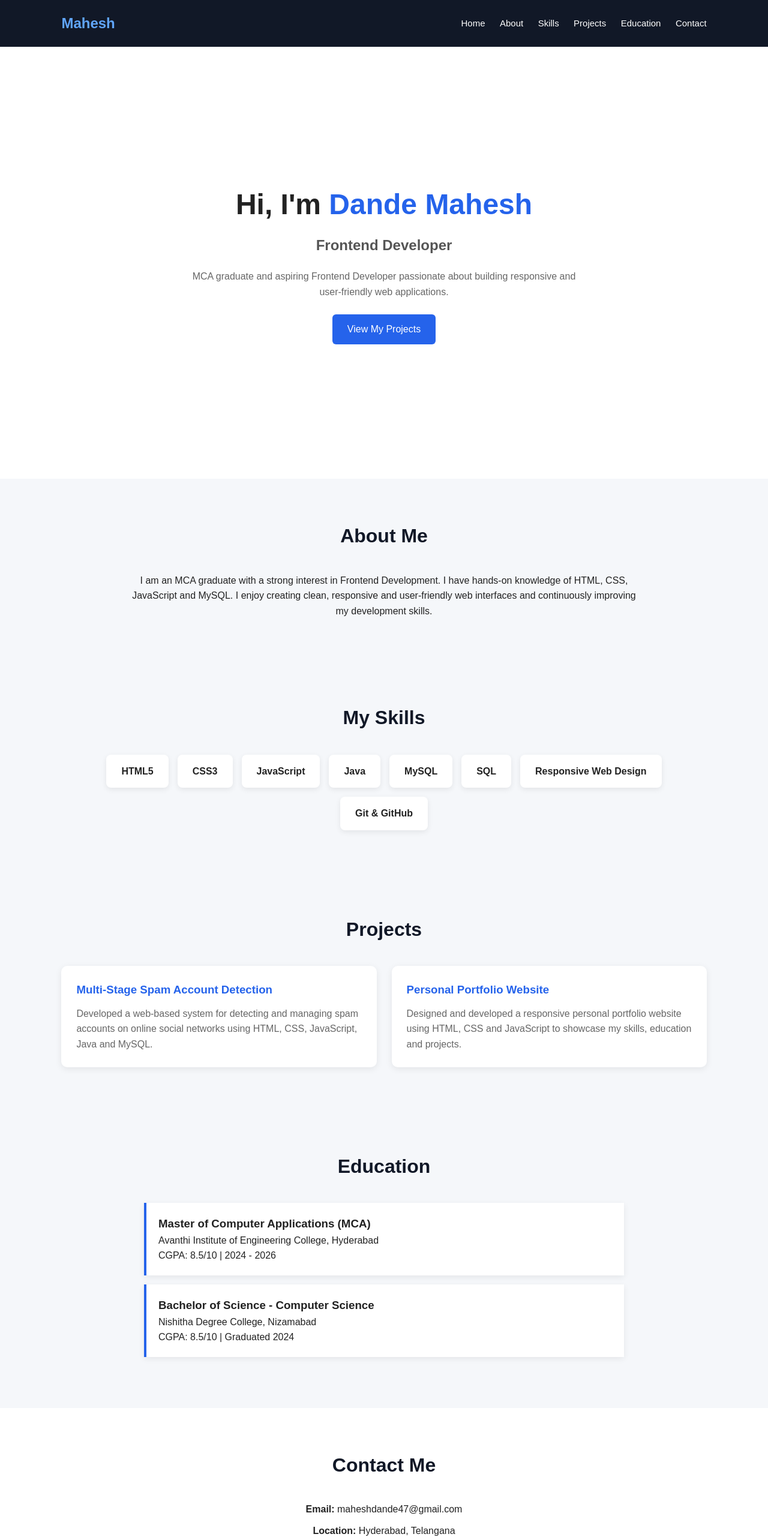
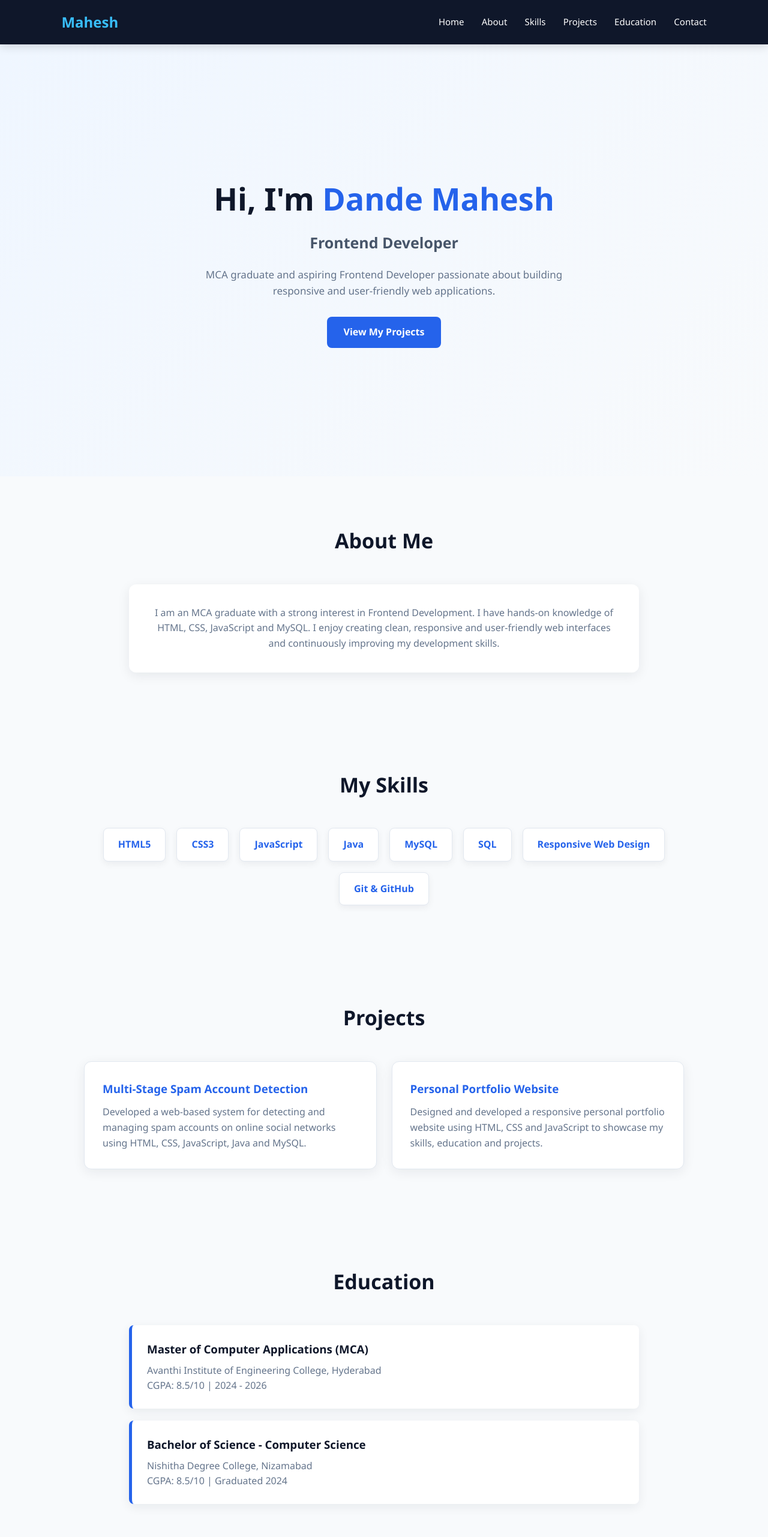
Before and after one commit to maheshdande47-ux/portfolio-website, a plain HTML site: page index.html in a window 1280 px wide. Shown: the top 2562 px of the page at 60% size. Drawn offline with Linux system fonts and the light colour scheme.

Commit message:
Update style.css

```diff
--- a/style.css
+++ b/style.css
@@ -2,7 +2,7 @@
     margin: 0;
     padding: 0;
     box-sizing: border-box;
-    font-family: Arial, sans-serif;
+    font-family: "Segoe UI", Arial, sans-serif;
 }
 
 html {
@@ -10,54 +10,69 @@ html {
 }
 
 body {
-    background: #f5f7fa;
-    color: #222;
+    background: #f8fafc;
+    color: #1e293b;
     line-height: 1.6;
 }
 
+/* Navigation */
 header {
-    background: #111827;
+    background: #0f172a;
     color: white;
-    padding: 20px 8%;
+    padding: 18px 8%;
     display: flex;
     justify-content: space-between;
     align-items: center;
     position: sticky;
     top: 0;
     z-index: 1000;
+    box-shadow: 0 3px 15px rgba(0, 0, 0, 0.15);
 }
 
 header h2 {
-    color: #60a5fa;
+    font-size: 24px;
+    color: #38bdf8;
 }
 
 nav a {
     color: white;
     text-decoration: none;
-    margin-left: 20px;
+    margin-left: 25px;
     font-size: 15px;
+    font-weight: 500;
+    transition: 0.3s;
 }
 
 nav a:hover {
-    color: #60a5fa;
+    color: #38bdf8;
 }
 
+/* Sections */
 section {
-    padding: 70px 8%;
+    padding: 80px 8%;
 }
 
+.title {
+    text-align: center;
+    font-size: 34px;
+    margin-bottom: 45px;
+    color: #0f172a;
+}
+
+/* Hero */
 .hero {
     min-height: 90vh;
     display: flex;
     justify-content: center;
     align-items: center;
     text-align: center;
-    background: white;
+    background: linear-gradient(135deg, #eff6ff, #f8fafc);
 }
 
 .hero h1 {
-    font-size: 48px;
-    margin-bottom: 10px;
+    font-size: 52px;
+    margin-bottom: 12px;
+    color: #0f172a;
 }
 
 .hero h1 span {
@@ -65,118 +80,170 @@ section {
 }
 
 .hero h3 {
-    font-size: 24px;
+    font-size: 25px;
+    color: #475569;
     margin-bottom: 20px;
-    color: #555;
 }
 
 .hero p {
-    max-width: 650px;
+    max-width: 680px;
     margin: auto;
-    color: #666;
+    color: #64748b;
+    font-size: 17px;
 }
 
 .btn {
     display: inline-block;
-    margin-top: 25px;
-    padding: 12px 25px;
+    margin-top: 30px;
+    padding: 13px 28px;
     background: #2563eb;
     color: white;
     text-decoration: none;
-    border-radius: 6px;
+    border-radius: 8px;
+    font-weight: 600;
+    transition: 0.3s;
 }
 
 .btn:hover {
     background: #1d4ed8;
+    transform: translateY(-2px);
 }
 
-.title {
-    text-align: center;
-    font-size: 32px;
-    margin-bottom: 35px;
-    color: #111827;
-}
-
+/* About */
 .about {
     max-width: 850px;
     margin: auto;
     text-align: center;
+    background: white;
+    padding: 35px;
+    border-radius: 12px;
+    box-shadow: 0 5px 20px rgba(15, 23, 42, 0.08);
 }
 
+.about p {
+    color: #64748b;
+    font-size: 16px;
+}
+
+/* Skills */
 .skills {
     display: flex;
     justify-content: center;
     flex-wrap: wrap;
-    gap: 15px;
+    gap: 18px;
 }
 
 .skill {
     background: white;
-    padding: 15px 25px;
+    padding: 14px 24px;
     border-radius: 8px;
-    box-shadow: 0 3px 10px rgba(0, 0, 0, 0.08);
-    font-weight: bold;
+    border: 1px solid #e2e8f0;
+    color: #2563eb;
+    font-weight: 600;
+    box-shadow: 0 4px 12px rgba(15, 23, 42, 0.06);
+    transition: 0.3s;
 }
 
+.skill:hover {
+    transform: translateY(-4px);
+    box-shadow: 0 8px 20px rgba(15, 23, 42, 0.12);
+}
+
+/* Projects */
 .projects {
     display: grid;
-    grid-template-columns: repeat(auto-fit, minmax(280px, 1fr));
+    grid-template-columns: repeat(auto-fit, minmax(290px, 1fr));
     gap: 25px;
+    max-width: 1000px;
+    margin: auto;
 }
 
 .project {
     background: white;
-    padding: 25px;
-    border-radius: 10px;
-    box-shadow: 0 3px 12px rgba(0, 0, 0, 0.08);
+    padding: 30px;
+    border-radius: 12px;
+    border: 1px solid #e2e8f0;
+    box-shadow: 0 5px 20px rgba(15, 23, 42, 0.07);
+    transition: 0.3s;
+}
+
+.project:hover {
+    transform: translateY(-6px);
+    box-shadow: 0 12px 25px rgba(15, 23, 42, 0.12);
 }
 
 .project h3 {
+    color: #2563eb;
     margin-bottom: 12px;
-    color: #2563eb;
 }
 
 .project p {
-    color: #666;
+    color: #64748b;
 }
 
+/* Education */
 .education {
-    max-width: 800px;
+    max-width: 850px;
     margin: auto;
 }
 
 .education-item {
     background: white;
-    padding: 20px;
-    margin-bottom: 15px;
-    border-left: 4px solid #2563eb;
-    box-shadow: 0 3px 10px rgba(0, 0, 0, 0.07);
+    padding: 25px;
+    margin-bottom: 20px;
+    border-left: 5px solid #2563eb;
+    border-radius: 8px;
+    box-shadow: 0 5px 18px rgba(15, 23, 42, 0.07);
 }
 
+.education-item h3 {
+    color: #0f172a;
+    margin-bottom: 8px;
+}
+
+.education-item p {
+    color: #64748b;
+}
+
+/* Contact */
 .contact {
     text-align: center;
-    background: white;
+    background: #eff6ff;
 }
 
 .contact p {
-    margin: 10px;
+    margin: 8px;
+    color: #475569;
 }
 
+/* Footer */
 footer {
     text-align: center;
-    padding: 20px;
-    background: #111827;
+    padding: 22px;
+    background: #0f172a;
     color: white;
 }
 
+/* Mobile Responsive */
 @media (max-width: 700px) {
+
     header {
         flex-direction: column;
-        gap: 10px;
+        gap: 12px;
+        padding: 15px 5%;
     }
 
     nav a {
         margin: 0 7px;
+        font-size: 13px;
+    }
+
+    section {
+        padding: 60px 5%;
+    }
+
+    .hero {
+        min-height: 80vh;
     }
 
     .hero h1 {
@@ -186,4 +253,16 @@ footer {
     .hero h3 {
         font-size: 20px;
     }
+
+    .hero p {
+        font-size: 15px;
+    }
+
+    .title {
+        font-size: 28px;
+    }
+
+    .about {
+        padding: 25px;
+    }
 }
```
